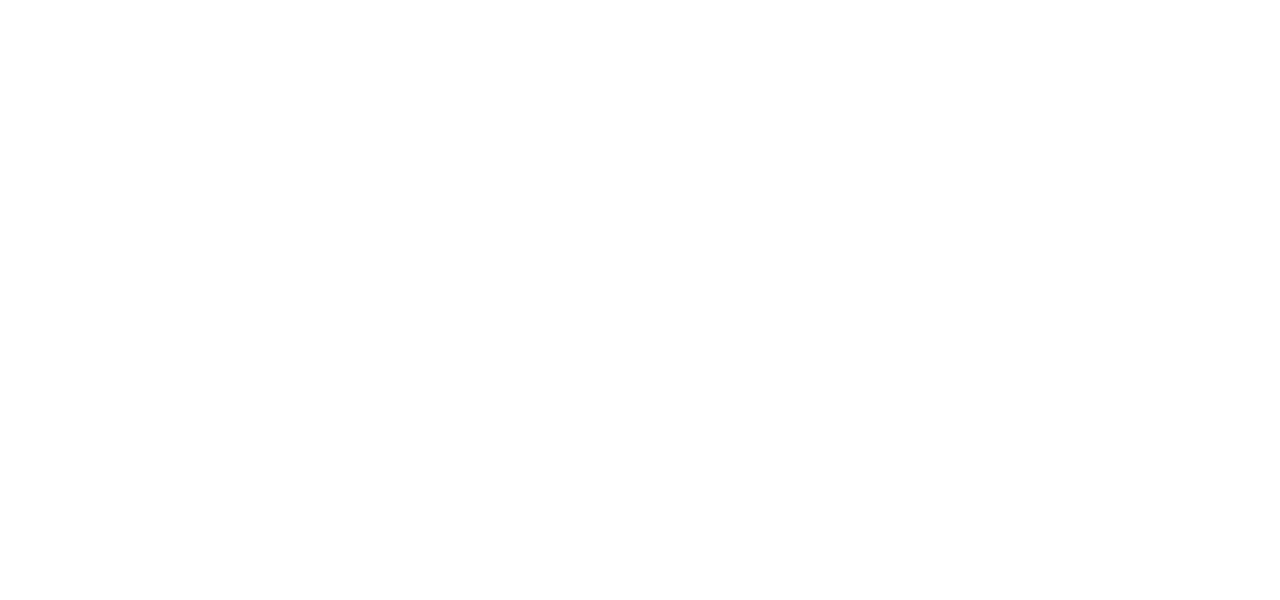
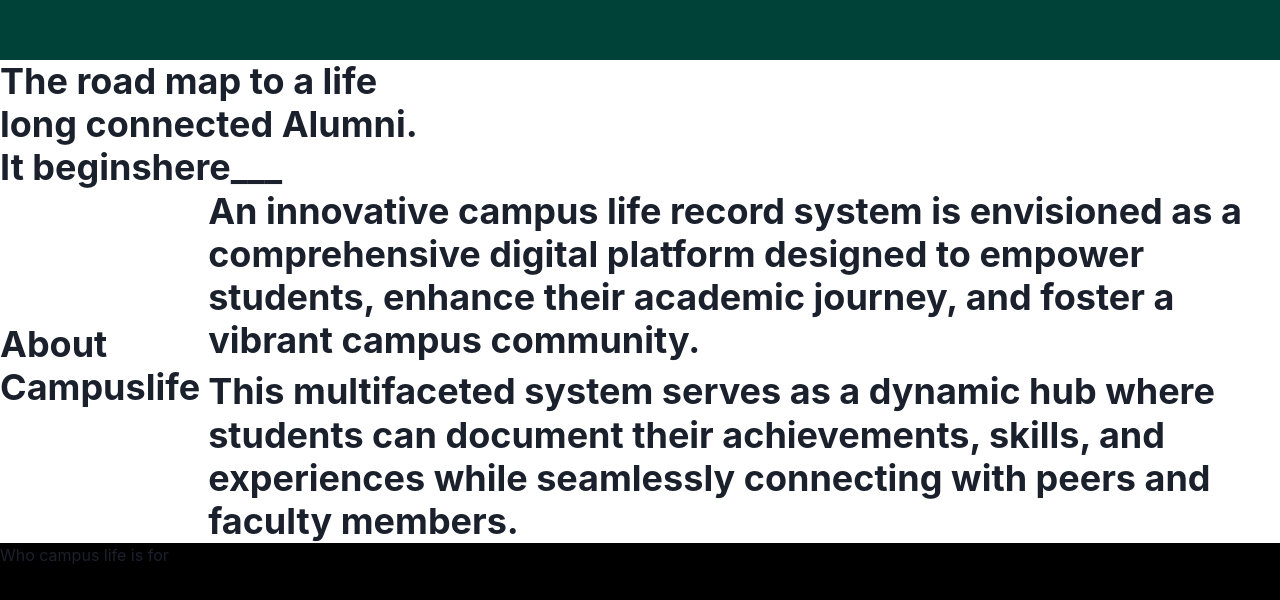
Before and after one commit to jahrulezfrancis/campus-life, a React (Vite) app: page / in a window 1280 px wide. Shown: the part 610-1210 px from the top of the page. Before the commit the page ends 800 px from the top, so only its background shows below. Built offline with nearby package versions, Linux system fonts and the light colour scheme; no server answers.

Commit message:
Updating Homepage

```diff
--- a/src/Components/Pages/LandingPage/Homepage.tsx
+++ b/src/Components/Pages/LandingPage/Homepage.tsx
@@ -1,9 +1,23 @@
-import { Box } from "@chakra-ui/react";
+import { Box, Heading, Text } from "@chakra-ui/react";
+import LandingPageHeader from "./Header";
+import AboutSection from "./AboutSection";
 
 export default function HomePage() {
     return (
         <Box>
-            You HomePage
+            <LandingPageHeader />
+            <section>
+                <Heading as="h3">The road map to a life <br /> long connected Alumni.</Heading>
+                <Heading>It begins<strong>here___</strong></Heading>
+            </section>
+            <section>
+                <AboutSection />
+            </section>
+            <section>
+                <Box bg="#000000" h={"700px"}>
+                    <Text>Who campus life is for</Text>
+                </Box>
+            </section>
         </Box>
     )
 }
```
